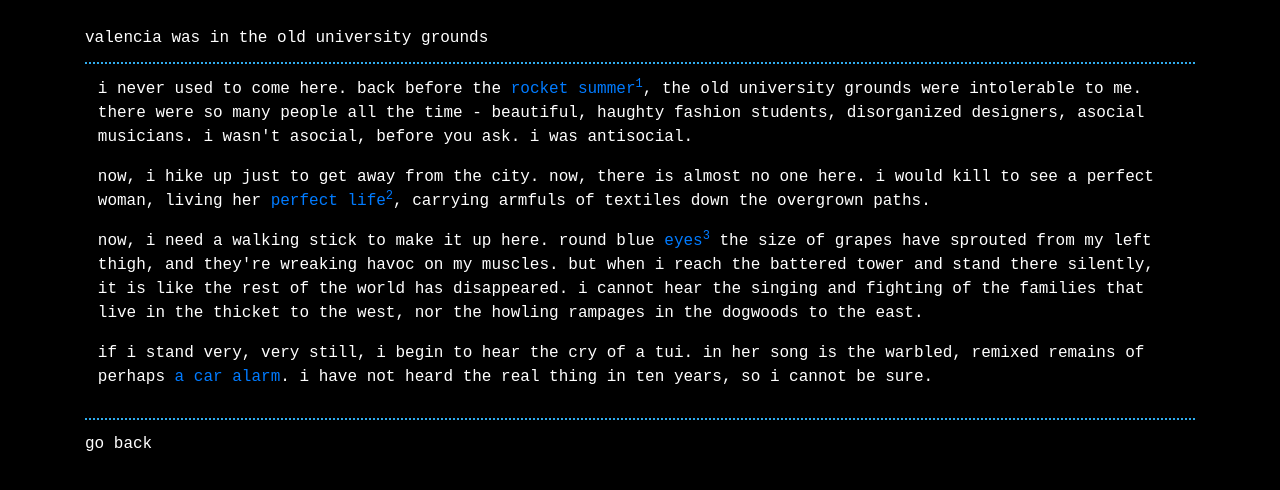
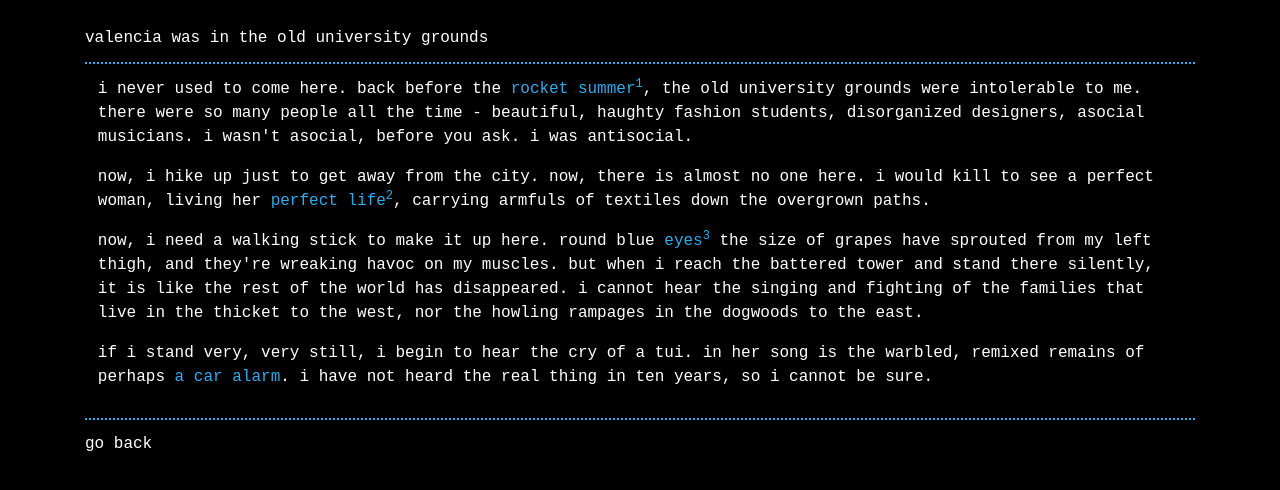
Before and after one commit to vlens/vlens.github.io, a plain HTML site: page my0lduni.html in a window 1280 px wide. Drawn offline with nearby package versions, Linux system fonts and the light colour scheme; a web font is replaced by a local one.

Commit message:
Update stylesheet.css

```diff
--- a/stylesheet.css
+++ b/stylesheet.css
@@ -38,3 +38,10 @@ body {
 .text {
     padding: 1vw;
 }
+
+a, #rocket, #perfect, #eyes {
+    color:#2faced;
+}
+a:hover {
+    color:white;
+}
```
